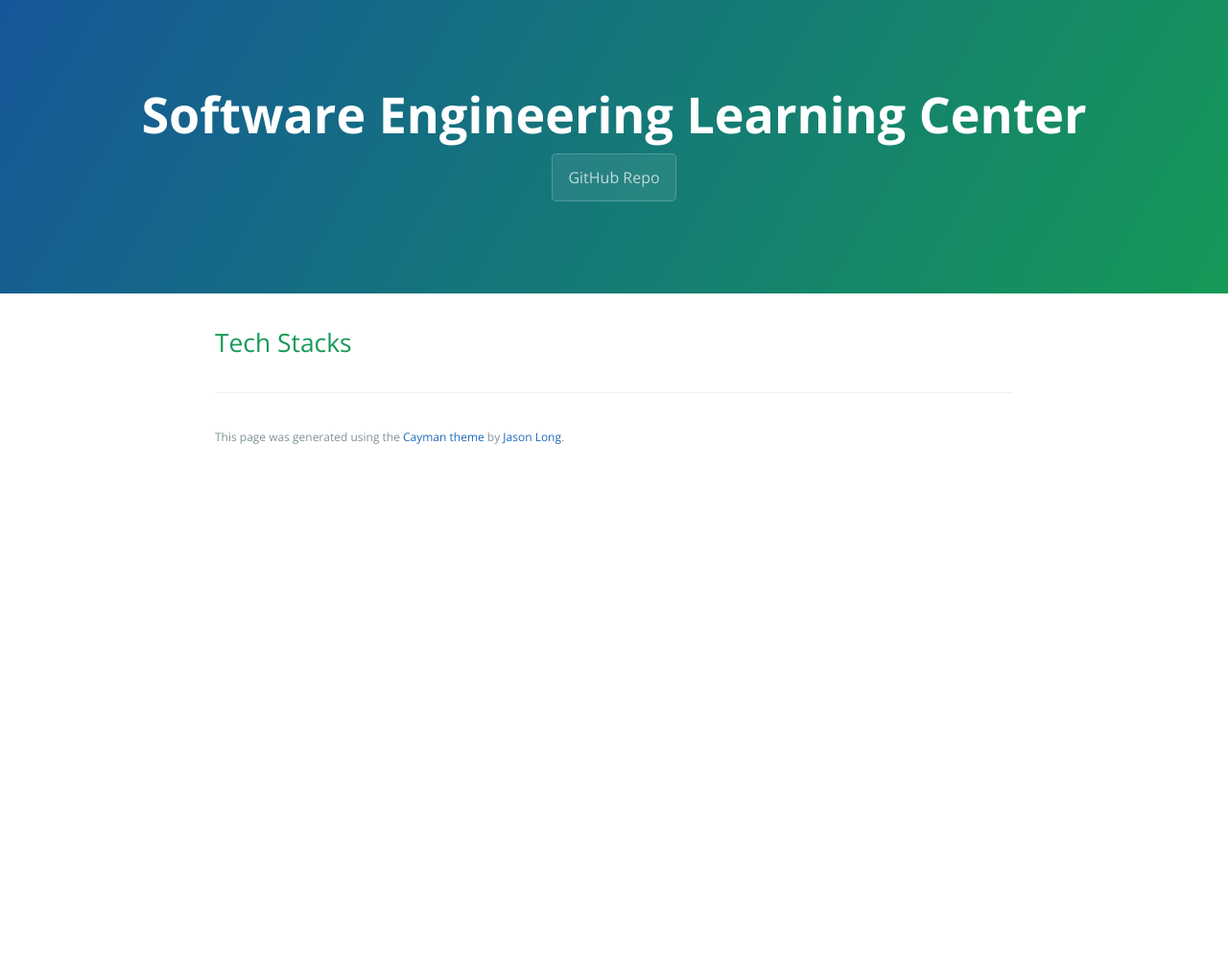
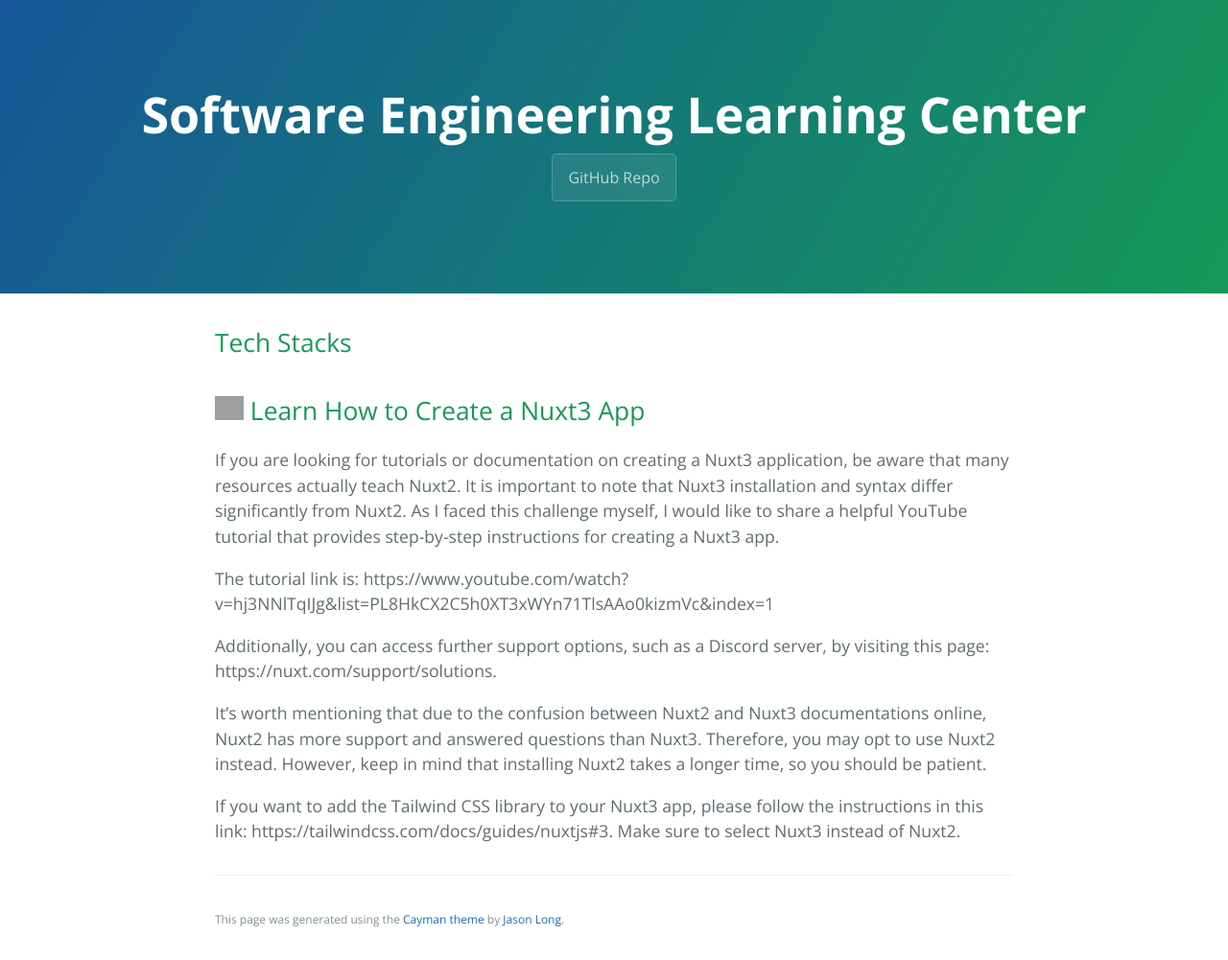
Before and after one commit to learning-software-engineering/learning-software-engineering.github.io, a Jekyll site: the page built from Topics/Tech_Stacks.md, in a window 1280 px wide. Shown: the whole page at 96% size. Built offline with Jekyll 4.4.1, drawn with Linux system fonts in a browser that asks for light colours; our own code applies the rules of GitHub Pages for plain Markdown files; before the commit the page ends 900 px from its top, so only the background shows below that; grey boxes are pictures that could not be loaded.

Commit message:
Nuxt 3 and Tailwindcss by Ibrahim bess

```diff
--- a/Topics/Tech_Stacks.md
+++ b/Topics/Tech_Stacks.md
@@ -1 +1,14 @@
 ## Tech Stacks
+
+
+## <img src="https://nuxt.com/assets/design-kit/logo/icon-green.svg" alt="My Icon" width="30" height="25"> Learn How to Create a Nuxt3 App
+If you are looking for tutorials or documentation on creating a Nuxt3 application, be aware that many resources actually teach Nuxt2. It is important to note that Nuxt3 installation and syntax differ significantly from Nuxt2. As I faced this challenge myself, I would like to share a helpful YouTube tutorial that provides step-by-step instructions for creating a Nuxt3 app.
+
+The tutorial link is: https://www.youtube.com/watch?v=hj3NNlTqIJg&list=PL8HkCX2C5h0XT3xWYn71TlsAAo0kizmVc&index=1
+
+Additionally, you can access further support options, such as a Discord server, by visiting this page: https://nuxt.com/support/solutions.
+
+It's worth mentioning that due to the confusion between Nuxt2 and Nuxt3 documentations online, Nuxt2 has more support and answered questions than Nuxt3. Therefore, you may opt to use Nuxt2 instead. However, keep in mind that installing Nuxt2 takes a longer time, so you should be patient.
+
+If you want to add the Tailwind CSS library to your Nuxt3 app, please follow the instructions in this link: https://tailwindcss.com/docs/guides/nuxtjs#3.
+Make sure to select Nuxt3 instead of Nuxt2.
```
